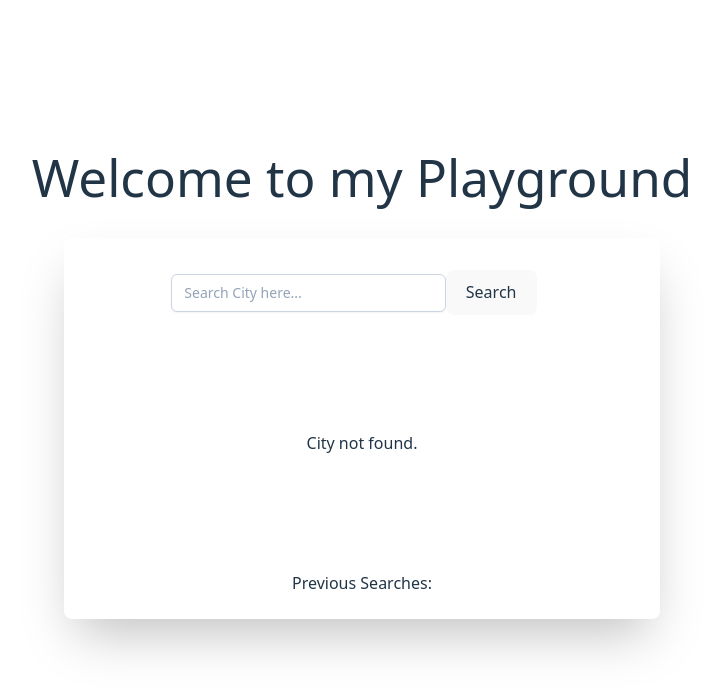
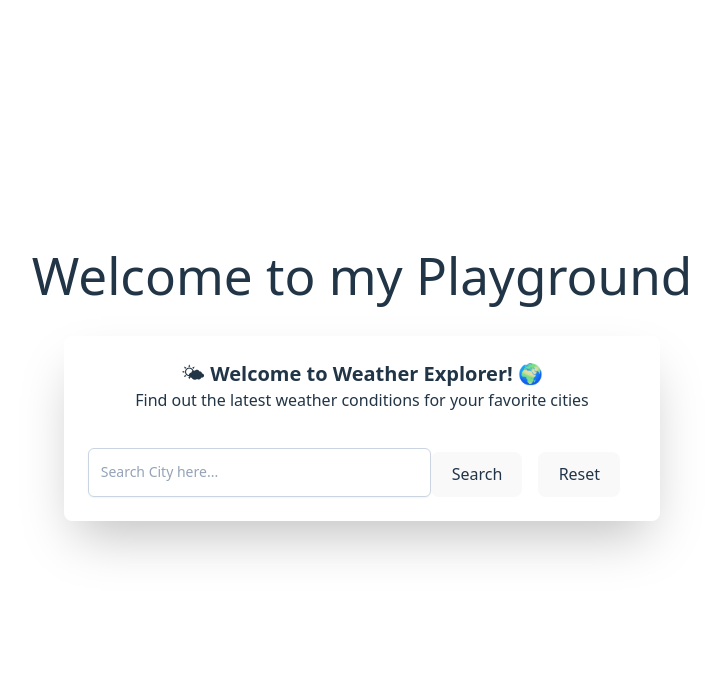
Before and after one commit to jayeann/weather-search, a React (Vite) app: page / in a window 1280 px wide. Before the commit this address had no page. Shown: the top 692 px of the page, without its empty margins (278-997 px from the left). Built offline with nearby package versions, Linux system fonts and the light colour scheme.

Commit message:
Add reset function, add title, subtitle - handle city not found better add searchinitiated state

```diff
--- a/src/components/SearchComponent.tsx
+++ b/src/components/SearchComponent.tsx
@@ -23,7 +23,7 @@ const SearchComponent = () => {
   const [inputSearch, setInputSearch] = useState<string>("");
   const [selectedCityData, setSelectedCityData] = useState<WeatherData[]>([]);
   const [previousSearchArr, setPreviousSearchArr] = useState<string[]>([]);
-
+  const [searchInitiated, setSearchInitiated] = useState<boolean>(false);
   const mockWeatherData: MockWeatherData = {
     "New York": {
       temperature: {
@@ -84,22 +84,44 @@ const SearchComponent = () => {
     if (searchText && !previousSearchArr.includes(searchText)) {
       setPreviousSearchArr((prev) => [...prev, searchText]);
     }
+
+    setSearchInitiated(true);
+  };
+
+  const handleReset = () => {
+    setSearchInitiated(false);
+    setInputSearch("");
+    setSelectedCityData([]);
+    setPreviousSearchArr([]);
   };
 
   return (
     <div className="shadow-2xl p-6 rounded-lg">
+      <h1 className="font-bold text-xl ">
+        &#x1F324; Welcome to Weather Explorer! &#x1F30D;
+      </h1>
+      <p className="mb-8">
+        Find out the latest weather conditions for your favorite cities{" "}
+      </p>
+      <div className="flex w-full">
         <input
           type="text"
-        className="w-1/2 bg-white rounded-lg mt-1 px-3 py-2 border border-slate-300 rounded-md text-sm shadow-sm placeholder-slate-400
+          className="flex-1 bg-white rounded-lg mt-1 px-3 py-2 border border-slate-300 rounded-md text-sm shadow-sm placeholder-slate-400
       focus:outline-none focus:border-sky-500 focus:ring-1 focus:ring-sky-500"
           value={inputSearch}
           onChange={(e) => setInputSearch(e.target.value)}
           placeholder="Search City here..."
         />
         <button onClick={() => handleSearch()}>Search</button>
+        <button onClick={() => handleReset()}>Reset</button>
+      </div>
 
-      <div className="h-64 flex justify-center items-center">
-        {selectedCityData.length === 0 ? (
+      <div
+        className={`${
+          searchInitiated ? "h-64" : ""
+        } flex justify-center items-center`}
+      >
+        {searchInitiated && selectedCityData.length === 0 ? (
           <p>City not found.</p>
         ) : (
           selectedCityData.map((item, index) => (
@@ -118,6 +140,7 @@ const SearchComponent = () => {
           ))
         )}
       </div>
+      {previousSearchArr.length > 0 && (
         <div>
           Previous Searches:{" "}
           {previousSearchArr.map((item) => (
@@ -126,6 +149,7 @@ const SearchComponent = () => {
             </button>
           ))}
         </div>
+      )}
     </div>
   );
 };
```
Lines whose indentation alone changed are shown as unchanged.
